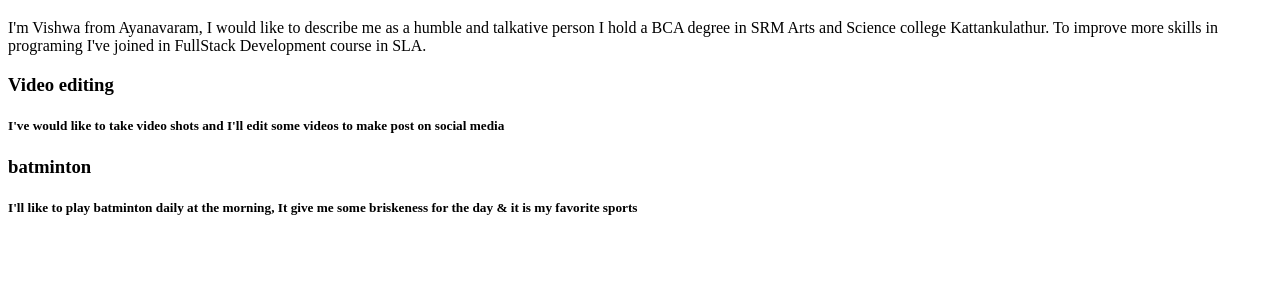
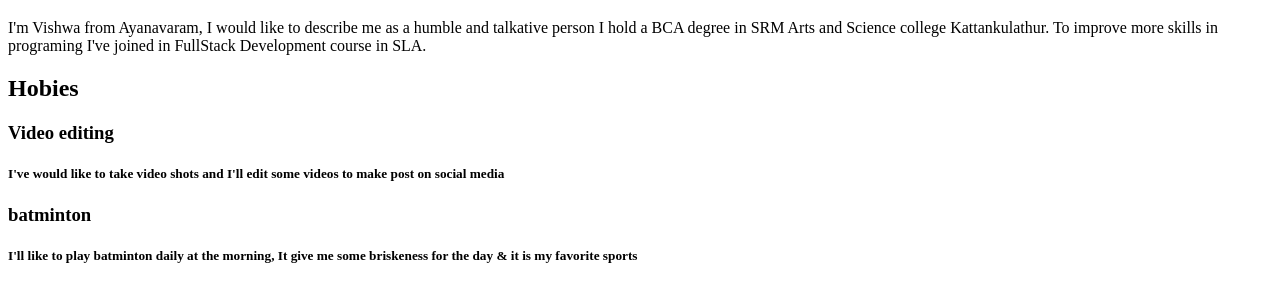
Before and after one commit to yazharasuvishwa16-cell/hosting-site, a plain HTML site: page index.html in a window 1280 px wide. Shown: the part 61-362 px from the top of the page. Drawn offline with Linux system fonts and the light colour scheme.

Commit message:
Update index.html

```diff
--- a/index.html
+++ b/index.html
@@ -1,4 +1,3 @@
-<!-- root element -->
 <!DOCTYPE html>
 <html lang="en">
 <head>
@@ -8,11 +7,22 @@
 </head>
 <body>
     <h1>Vishwa</h1>
-    <div><p>I'm Vishwa from Ayanavaram, I would like to describe me as a humble and talkative person I hold a BCA degree in SRM Arts and Science college Kattankulathur. To improve more skills in programing I've joined in FullStack Development course in SLA.</p></div>
+    <div>
+        <p>I'm Vishwa from Ayanavaram, I would like to describe me as a humble and talkative person I hold a BCA degree
+            in SRM Arts and Science college Kattankulathur. To improve more skills in programing I've joined in
+            FullStack Development course in SLA.</p>
+    </div>
     <title>vishwa tab</title>
-    <section><h3>Video editing</h3>
-    <h5>I've would like to take video shots and I'll edit some videos to make post on social media </h5>
-    <h3>batminton</h3>
-    <h5>I'll like to play batminton daily at the morning, It give me some briskeness for the day & it is my favorite sports </h5></section>
+    <section>
+        <h2>Hobies</h2>
+        <h3>Video editing</h3>
+        <h5><p>I've would like to take video shots and I'll edit some videos to make post on social media </p></h5>
+        <h3>batminton</h3>
+        <h5><p>I'll like to play batminton daily at the morning, It give me some briskeness for the day & it is my favorite
+            sports</p></h5>
+    </section>
+    <!-- root element HTML -->
+    <!-- container is body tag -->
+    <!-- child element is section tag -->
 </body>
 </html>
```
